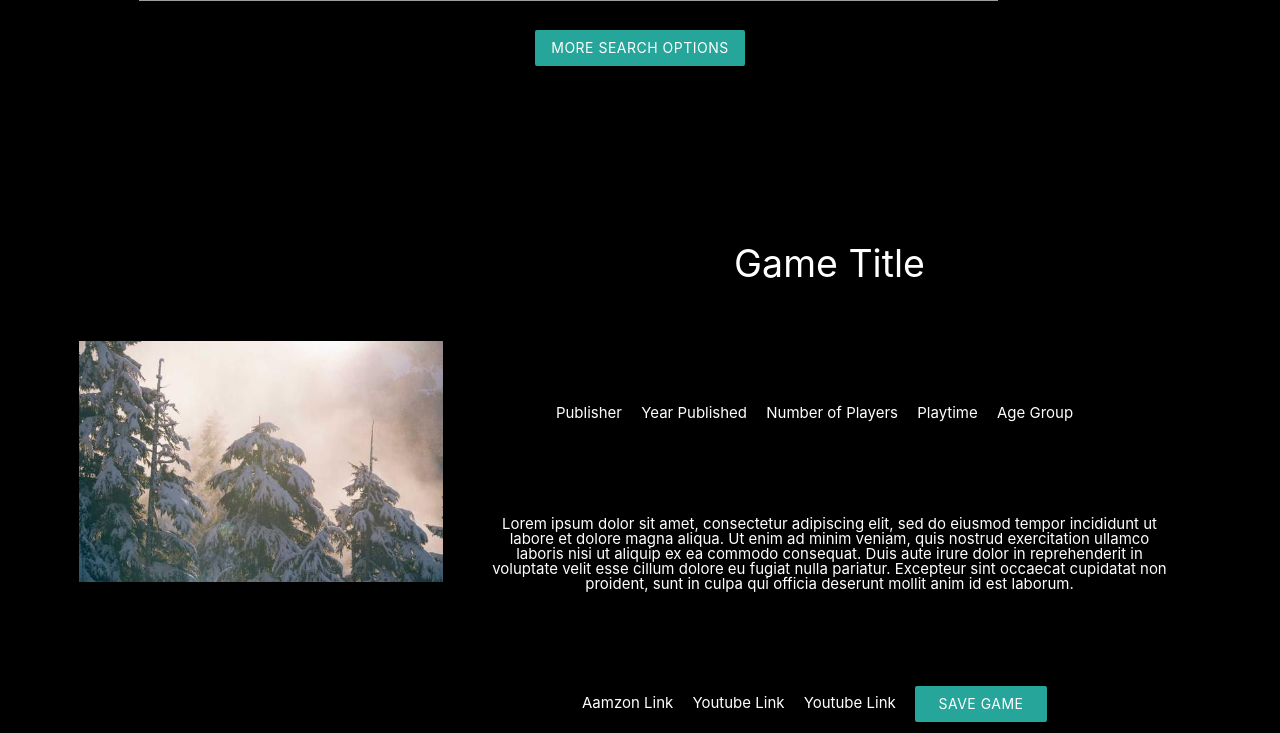
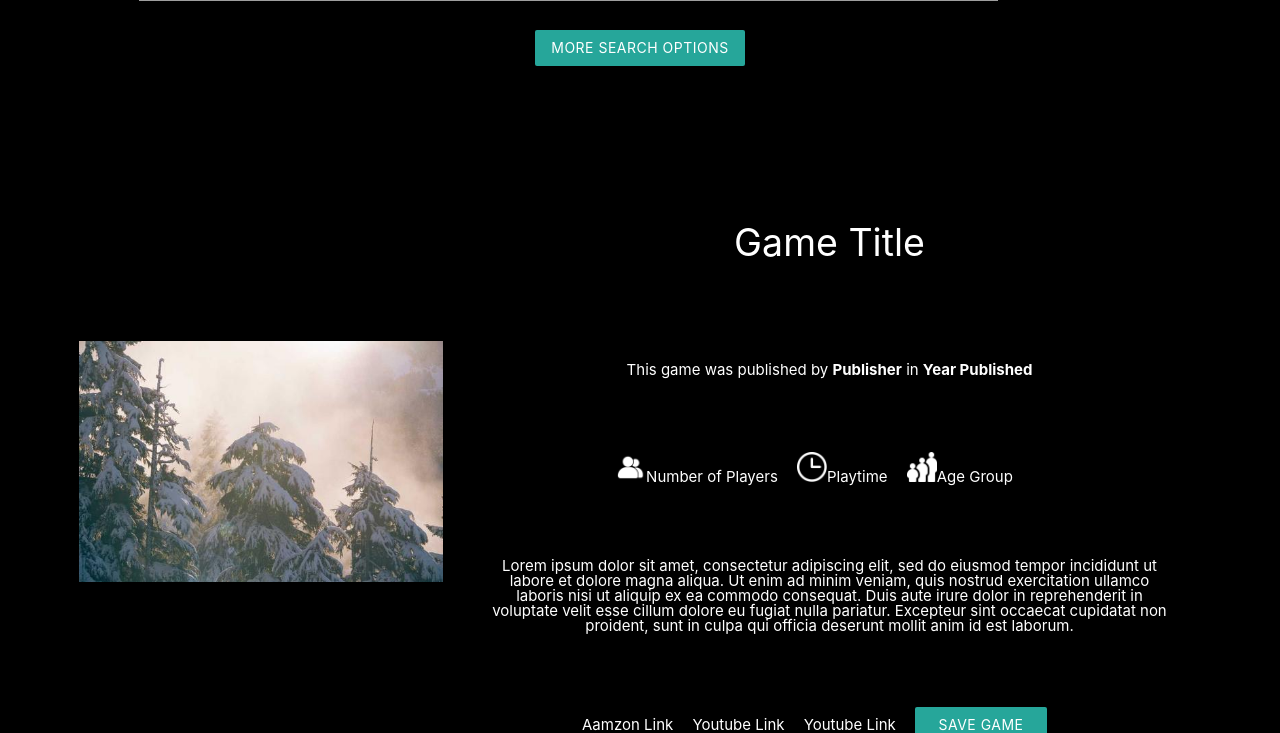
Before and after one commit to CaldwellDerek/bgp, a PHP site: page / in a window 1280 px wide. Shown: the part 251-984 px from the top of the page. Run offline with PHP 8.4, Linux system fonts and the light colour scheme.

Commit message:
images added for game details

```diff
--- a/css/index.css
+++ b/css/index.css
@@ -4,6 +4,10 @@ body {
     grid-template-columns: 5% 90% 5%;
     background: black;
     color: white;
+}
+
+span {
+    font-weight: bold;
 }
 
 /* header -------------------------------------------------------------------- */
@@ -154,6 +158,12 @@ header {
     margin: 0 0.5rem;
 }
 
+.game-info img {
+    height: 2rem;
+    width: 2rem;
+    filter: invert(100%) sepia(0%) saturate(0%) hue-rotate(131deg) brightness(103%) contrast(101%);
+}
+
 /* Similar Games -------------------------------------------------------------------- */
 
 .similar-games {
--- a/index.html
+++ b/index.html
@@ -64,12 +64,11 @@
         </div>
         <div class="game-info">
           <h1>Game Title</h1>
+          <p>This game was published by <span class="publisher">Publisher</span> in <span class="year-published">Year Published</span></p>
           <ul>
-            <li>Publisher</li>
-            <li>Year Published</li>
-            <li>Number of Players</li>
-            <li>Playtime</li>
-            <li>Age Group</li>
+            <li><img src="./images/number-of-players.png" alt="number of players">Number of Players</li>
+            <li><img src="./images/play-time.png" alt="play time">Playtime</li>
+            <li><img src="./images/age-group.png" alt="age group">Age Group</li>
           </ul>
           <p>Lorem ipsum dolor sit amet, consectetur adipiscing elit, sed do eiusmod tempor incididunt ut labore et dolore magna aliqua. Ut enim ad minim veniam, quis nostrud exercitation ullamco laboris nisi ut aliquip ex ea commodo consequat. Duis aute irure dolor in reprehenderit in voluptate velit esse cillum dolore eu fugiat nulla pariatur. Excepteur sint occaecat cupidatat non proident, sunt in culpa qui officia deserunt mollit anim id est laborum.</p>
           <ul>
```
Also changed, not shown: images/age-group.png (added), images/number-of-players.png (added), images/play-time.png (added).
